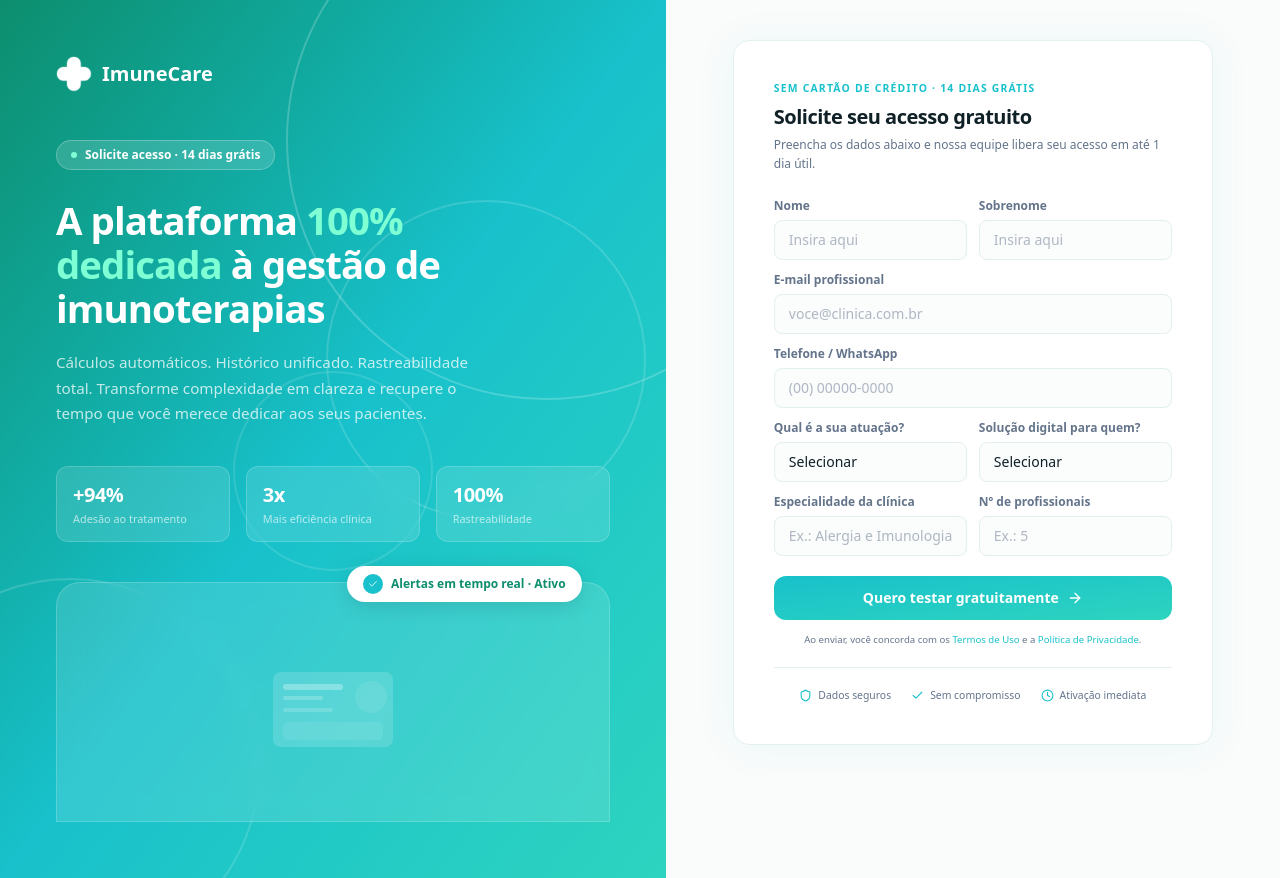
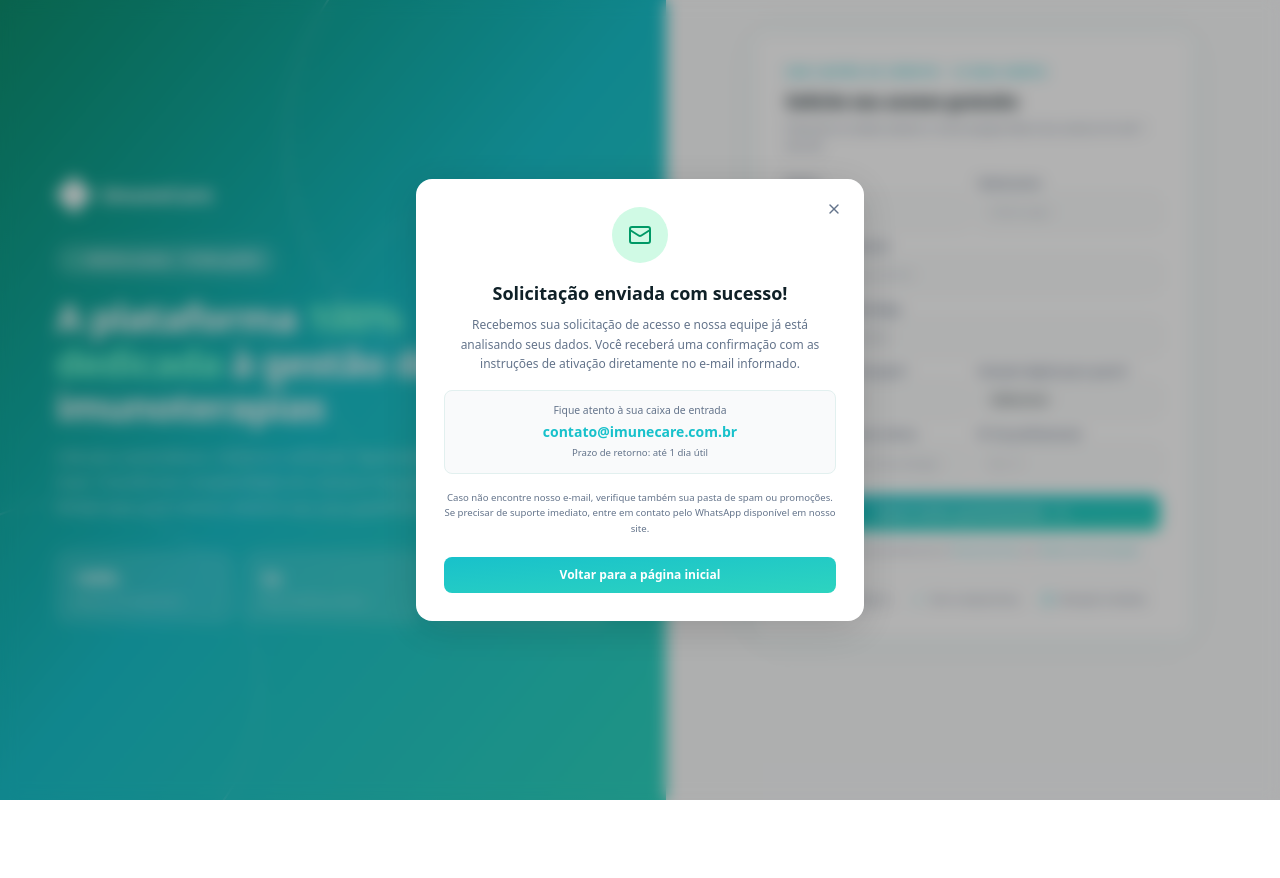
Before and after one commit to anaperinii/imunecare-web, a React (Vite) app: page /trial in a window 1280 px wide. Both pictures are taken after a click on the button "Quero testar gratuitamente". After the commit the page ends 800 px from the top, so only its background shows below. Built offline with nearby package versions, Linux system fonts and the light colour scheme.

Commit message:
feat: enhance landing page sections with responsive typography and improved layout

```diff
--- a/src/components/header.tsx
+++ b/src/components/header.tsx
@@ -46,7 +46,7 @@
         )}
       >
         {/* Logo */}
-        <Link to="/" className="flex items-center gap-2 no-underline">
+        <Link to="/" className="flex items-center gap-2 no-underline" onClick={() => window.scrollTo({ top: 0, behavior: 'smooth' })}>
           <img src={imunecareLogo} alt="ImuneCare" className="w-7 h-7 rounded-md" />
           <span className="text-xl font-extrabold tracking-[-0.5px] gradient-text">
             ImuneCare
--- a/src/components/landing/ai-section.tsx
+++ b/src/components/landing/ai-section.tsx
@@ -25,7 +25,7 @@
           <span className="inline-block text-[0.75rem] font-bold tracking-[2px] uppercase bg-white/15 border border-white/20 text-white px-4 py-1.5 rounded-full mb-4">
             Automação Clínica
           </span>
-          <h2 className="text-[clamp(1.75rem,3.5vw,2.75rem)] font-extrabold tracking-[-1px] leading-[1.15] max-w-130 mb-4 text-white">
+          <h2 className="text-[clamp(1.4rem,2.8vw,2.1rem)] font-extrabold tracking-[-0.5px] leading-[1.15] max-w-130 mb-4 text-white">
             Automação inteligente para alergistas
           </h2>
           <p className="text-base text-white/70 max-w-130 leading-[1.7] mb-10">
--- a/src/components/landing/cta-section.tsx
+++ b/src/components/landing/cta-section.tsx
@@ -4,7 +4,7 @@
   return (
     <section className="py-24 px-[5%] text-center bg-[linear-gradient(180deg,var(--bg)_0%,var(--color-teal-50)_100%)]">
       <div className="reveal">
-        <h2 className="text-[clamp(2rem,4vw,3.2rem)] font-extrabold tracking-[-1px] leading-[1.15] max-w-160 mx-auto mb-5 bg-[linear-gradient(135deg,var(--text),var(--color-teal-700))] bg-clip-text [-webkit-background-clip:text] [-webkit-text-fill-color:transparent]">
+        <h2 className="text-[clamp(1.5rem,3vw,2.3rem)] font-extrabold tracking-[-0.5px] leading-[1.15] max-w-160 mx-auto mb-5 bg-[linear-gradient(135deg,var(--text),var(--color-teal-700))] bg-clip-text [-webkit-background-clip:text] [-webkit-text-fill-color:transparent]">
           Gestão imunoterápica com controle e precisão
         </h2>
         <p className="text-base text-(--text-muted) max-w-110 mx-auto mb-10 leading-[1.7]">
--- a/src/components/landing/features-grid.tsx
+++ b/src/components/landing/features-grid.tsx
@@ -33,7 +33,7 @@
         <span className="inline-block text-[0.75rem] font-bold tracking-[2px] uppercase text-teal-600 bg-teal-50 border border-teal-200 px-4 py-1.5 rounded-full mb-4">
           Funcionalidades
         </span>
-        <h2 className="text-[clamp(1.75rem,3.5vw,2.75rem)] font-extrabold tracking-[-1px] leading-[1.15] max-w-160 mb-4">
+        <h2 className="text-[clamp(1.4rem,2.8vw,2.1rem)] font-extrabold tracking-[-0.5px] leading-[1.15] max-w-160 mb-4">
           Projetado para especialistas em imunoterapia alérgica
         </h2>
         <p className="text-base text-(--text-muted) max-w-130 leading-[1.7] mb-12">
--- a/src/components/landing/hero-section.tsx
+++ b/src/components/landing/hero-section.tsx
@@ -15,8 +15,8 @@
         </div>
 
         {/* Heading */}
-        <h1 className="text-[clamp(2.2rem,4.5vw,3.6rem)] font-extrabold leading-[1.1] tracking-[-1.5px] mb-5 bg-[linear-gradient(150deg,var(--text)_0%,var(--color-teal-800)_60%,var(--color-cyan-600)_100%)] bg-clip-text [-webkit-background-clip:text] [-webkit-text-fill-color:transparent]">
-          Centralize e otimize a gestão de imunoterapias alérgicas
+        <h1 className="text-[clamp(1.8rem,3.5vw,2.8rem)] font-extrabold leading-[1.1] tracking-[-1px] mb-5 bg-[linear-gradient(150deg,var(--text)_0%,var(--color-teal-800)_60%,var(--color-cyan-600)_100%)] bg-clip-text [-webkit-background-clip:text] [-webkit-text-fill-color:transparent]">
+          Centralize a gestão de imunoterapias alérgicas
         </h1>
 
         {/* Subtitle */}
@@ -28,7 +28,7 @@
         <div className="flex gap-3 flex-wrap mb-10">
           <Link
             to="/trial"
-            className="px-6 py-2.5 rounded-full border-none bg-linear-to-br from-[#18C1CB] to-teal-400 text-white font-semibold text-[0.9rem] cursor-pointer transition-all duration-250 shadow-[0_4px_20px_rgba(24,193,203,0.35)] hover:-translate-y-0.5 hover:shadow-[0_8px_32px_rgba(24,193,203,0.4)] no-underline"
+            className="px-6 py-2.5 rounded-full border-none bg-linear-to-br from-brand to-teal-400 text-white font-semibold text-[0.9rem] cursor-pointer transition-all duration-250 shadow-[0_4px_20px_rgba(24,193,203,0.35)] hover:-translate-y-0.5 hover:shadow-[0_8px_32px_rgba(24,193,203,0.4)] no-underline"
           >
             Solicitar demonstração
           </Link>
--- a/src/components/landing/numbers-section.tsx
+++ b/src/components/landing/numbers-section.tsx
@@ -25,7 +25,7 @@
       <span className="inline-block text-[0.75rem] font-bold tracking-[2px] uppercase text-teal-600 bg-white border border-teal-200 px-4 py-1.5 rounded-full mb-4">
         Nossos números
       </span>
-      <h2 className="text-[clamp(1.75rem,3.5vw,2.75rem)] font-extrabold tracking-[-1px] leading-[1.15] max-w-160 mx-auto">
+      <h2 className="text-[clamp(1.4rem,2.8vw,2.1rem)] font-extrabold tracking-[-0.5px] leading-[1.15] max-w-160 mx-auto">
         Resultados que falam por si
       </h2>
       <div className="flex gap-8 sm:gap-16 justify-center flex-wrap mt-12">
--- a/src/components/landing/pricing-section.tsx
+++ b/src/components/landing/pricing-section.tsx
@@ -44,7 +44,7 @@
         <span className="inline-block text-[0.75rem] font-bold tracking-[2px] uppercase text-teal-600 bg-teal-50 border border-teal-200 px-4 py-1.5 rounded-full mb-4">
           Preços
         </span>
-        <h2 className="text-[clamp(1.75rem,3.5vw,2.75rem)] font-extrabold tracking-[-1px] leading-[1.15] max-w-160">
+        <h2 className="text-[clamp(1.4rem,2.8vw,2.1rem)] font-extrabold tracking-[-0.5px] leading-[1.15] max-w-160">
           Planos para cada fase da sua clínica
         </h2>
         <p className="text-base text-(--text-muted) max-w-130 leading-[1.7] mt-3">
--- a/src/components/landing/tabs-section.tsx
+++ b/src/components/landing/tabs-section.tsx
@@ -50,7 +50,7 @@
         <span className="inline-block text-[0.75rem] font-bold tracking-[2px] uppercase text-teal-600 bg-white border border-teal-200 px-4 py-1.5 rounded-full mb-4">
           Aprofunde-se
         </span>
-        <h2 className="text-[clamp(1.75rem,3.5vw,2.75rem)] font-extrabold tracking-[-1px] leading-[1.15] mx-auto">
+        <h2 className="text-[clamp(1.4rem,2.8vw,2.1rem)] font-extrabold tracking-[-0.5px] leading-[1.15] mx-auto">
           Projetado para o fluxo clínico real
         </h2>
         <p className="text-base text-(--text-muted) mt-3 mx-auto leading-[1.7]">
--- a/src/components/landing/testimonials-section.tsx
+++ b/src/components/landing/testimonials-section.tsx
@@ -33,7 +33,7 @@
         <span className="inline-block text-[0.75rem] font-bold tracking-[2px] uppercase text-teal-600 bg-teal-50 border border-teal-200 px-4 py-1.5 rounded-full mb-4">
           Depoimentos
         </span>
-        <h2 className="text-[clamp(1.75rem,3.5vw,2.75rem)] font-extrabold tracking-[-1px] leading-[1.15] max-w-160">
+        <h2 className="text-[clamp(1.4rem,2.8vw,2.1rem)] font-extrabold tracking-[-0.5px] leading-[1.15] max-w-160">
           Quem usa, recomenda
         </h2>
       </div>
--- a/src/pages/trial-page.tsx
+++ b/src/pages/trial-page.tsx
@@ -1,6 +1,6 @@
 import { useState } from 'react'
 import { Link } from '@tanstack/react-router'
-import { ArrowRight, Shield, Check, Clock } from 'lucide-react'
+import { ArrowRight, Shield, Check, Clock, Mail, X } from 'lucide-react'
 import imunecareLogo from '@/assets/imunecare-logo.png'
 import imunecareWhiteLogo from '@/assets/imunecare-white-logo.png'
 
@@ -9,15 +9,16 @@
     nome: '', sobrenome: '', email: '', telefone: '',
     atuacao: '', solucao: '', especialidade: '', profissionais: '',
   })
+  const [showModal, setShowModal] = useState(false)
   const set = (f: string, v: string) => setForm((p) => ({ ...p, [f]: v }))
 
-  const inputClassRight = "w-full h-10 rounded-lg border border-(--border-custom) bg-gray-50/60 px-3.5 text-sm placeholder:text-(--text-muted)/50 focus:outline-none focus:ring-2 focus:ring-[#18C1CB]/40 focus:border-transparent transition-all"
-  const selectClass = "w-full h-10 rounded-lg border border-(--border-custom) bg-gray-50/60 px-3.5 text-sm appearance-none cursor-pointer focus:outline-none focus:ring-2 focus:ring-[#18C1CB]/40 focus:border-transparent transition-all pr-9"
+  const inputClassRight = "w-full h-8 rounded-lg border border-(--border-custom) bg-gray-50/60 px-3 text-xs placeholder:text-(--text-muted)/50 focus:outline-none focus:ring-2 focus:ring-[#18C1CB]/40 focus:border-transparent transition-all"
+  const selectClass = "w-full h-8 rounded-lg border border-(--border-custom) bg-gray-50/60 px-3 text-xs appearance-none cursor-pointer focus:outline-none focus:ring-2 focus:ring-[#18C1CB]/40 focus:border-transparent transition-all pr-8"
 
   return (
     <div className="flex min-h-screen">
       {/* Left panel */}
-      <div className="hidden lg:flex flex-col w-[52%] bg-linear-to-br from-[#0d8e6e] via-brand to-teal-400 relative overflow-hidden p-10 xl:p-14">
+      <div className="hidden lg:flex flex-col justify-center w-[52%] bg-linear-to-br from-[#0d8e6e] via-brand to-teal-400 relative overflow-hidden p-10 xl:p-14">
         {/* Decorative circles */}
         <div className="absolute -top-30 -right-35 w-130 h-130 rounded-full border-2 border-white/20 pointer-events-none" />
         <div className="absolute top-50 right-5 w-80 h-80 rounded-full border-2 border-white/15 pointer-events-none" />
@@ -25,68 +26,46 @@
         <div className="absolute bottom-[35%] left-[35%] w-50 h-50 rounded-full border-2 border-white/12 pointer-events-none" />
 
         {/* Logo */}
-        <Link to="/" className="flex items-center gap-2.5 no-underline mb-12 relative z-10">
+        <Link to="/" className="flex items-center gap-2.5 no-underline mb-8 relative z-10">
           <img src={imunecareWhiteLogo} alt="ImuneCare" className="w-9 h-9 rounded-lg" />
           <span className="text-xl font-bold text-white">ImuneCare</span>
         </Link>
 
         {/* Badge */}
-        <div className="inline-flex items-center gap-2 bg-white/15 border border-white/25 backdrop-blur-md text-white text-xs font-semibold px-3.5 py-1.5 rounded-full mb-7 w-fit relative z-10">
+        <div className="inline-flex items-center gap-2 bg-white/15 border border-white/25 backdrop-blur-md text-white text-xs font-semibold px-3.5 py-1.5 rounded-full mb-5 w-fit relative z-10">
           <span className="w-1.5 h-1.5 bg-[#7FFFD4] rounded-full animate-pulse" />
           Solicite acesso · 14 dias grátis
         </div>
 
         {/* Headline */}
-        <h1 className="text-[clamp(1.75rem,3vw,2.6rem)] font-extrabold text-white leading-[1.15] tracking-tight mb-5 max-w-120 relative z-10">
+        <h1 className="text-[clamp(1.75rem,3vw,2.6rem)] font-extrabold text-white leading-[1.15] tracking-tight mb-4 max-w-120 relative z-10">
           A plataforma <span className="text-[#7FFFD4]">100% dedicada</span> à gestão de imunoterapias
         </h1>
 
         {/* Sub */}
-        <p className="text-[0.95rem] text-white/75 leading-[1.65] max-w-105 mb-10 relative z-10">
+        <p className="text-[0.95rem] text-white/75 leading-[1.65] max-w-105 mb-8 relative z-10">
           Cálculos automáticos. Histórico unificado. Rastreabilidade total.
           Transforme complexidade em clareza e recupere o tempo que você merece dedicar aos seus pacientes.
         </p>
 
         {/* Stats */}
-        <div className="flex gap-4 mb-10 relative z-10">
+        <div className="flex gap-3 relative z-10">
           {[
             { value: '+94%', label: 'Adesão ao tratamento' },
             { value: '3x', label: 'Mais eficiência clínica' },
             { value: '100%', label: 'Rastreabilidade' },
           ].map((s) => (
-            <div key={s.label} className="flex-1 bg-white/12 border border-white/18 backdrop-blur-md rounded-xl px-4 py-3.5">
-              <div className="text-xl font-extrabold text-white tracking-tight">{s.value}</div>
-              <div className="text-[0.68rem] text-white/65 font-medium mt-0.5">{s.label}</div>
+            <div key={s.label} className="flex-1 bg-white/12 border border-white/18 backdrop-blur-md rounded-xl px-4 py-3">
+              <div className="text-lg font-extrabold text-white tracking-tight">{s.value}</div>
+              <div className="text-[0.65rem] text-white/65 font-medium mt-0.5">{s.label}</div>
             </div>
           ))}
-        </div>
-
-        {/* Photo placeholder */}
-        <div className="flex-1 relative z-10 flex items-end">
-          <div className="relative w-full">
-            <div className="absolute -top-4 right-7 bg-white rounded-full px-4 py-2 flex items-center gap-2 shadow-[0_4px_20px_rgba(0,0,0,0.12)] z-20">
-              <div className="w-5 h-5 rounded-full bg-brand flex items-center justify-center">
-                <Check size={10} className="text-white" />
-              </div>
-              <span className="text-xs font-semibold text-[#0d8e6e]">Alertas em tempo real · Ativo</span>
-            </div>
-            <div className="bg-white/12 border border-white/18 backdrop-blur-md rounded-t-3xl w-full h-60 flex items-center justify-center">
-              <svg width="160" height="120" viewBox="0 0 160 120" fill="none" className="opacity-50">
-                <rect x="20" y="30" width="120" height="75" rx="8" fill="white" fillOpacity="0.3" />
-                <rect x="30" y="42" width="60" height="6" rx="3" fill="white" fillOpacity="0.7" />
-                <rect x="30" y="54" width="40" height="4" rx="2" fill="white" fillOpacity="0.5" />
-                <rect x="30" y="66" width="50" height="4" rx="2" fill="white" fillOpacity="0.4" />
-                <circle cx="118" cy="55" r="16" fill="white" fillOpacity="0.2" />
-                <rect x="30" y="80" width="100" height="18" rx="5" fill="white" fillOpacity="0.18" />
-              </svg>
-            </div>
-          </div>
         </div>
       </div>
 
       {/* Right panel — Form */}
-      <div className="flex-1 flex items-start justify-center bg-gray-50/80 px-6 pt-10 pb-10 min-h-screen overflow-y-auto">
-        <div className="bg-white rounded-2xl border border-(--border-custom) shadow-[0_2px_40px_rgba(24,193,203,0.07)] p-8 xl:p-10 w-full max-w-120">
+      <div className="flex-1 flex items-start justify-center bg-gray-50/80 px-6 py-8 overflow-y-auto">
+        <div className="bg-white rounded-2xl border border-(--border-custom) shadow-[0_2px_40px_rgba(24,193,203,0.07)] p-6 xl:p-8 w-full max-w-110">
           {/* Mobile logo */}
           <div className="flex items-center gap-2 mb-6 lg:hidden">
             <img src={imunecareLogo} alt="ImuneCare" className="w-7 h-7 rounded-md" />
@@ -94,33 +73,33 @@
           </div>
 
           <p className="text-[0.65rem] font-bold uppercase tracking-[1.2px] text-brand mb-1.5">Sem cartão de crédito · 14 dias grátis</p>
-          <h2 className="text-xl font-extrabold text-(--text) tracking-tight mb-1">Solicite seu acesso gratuito</h2>
-          <p className="text-xs text-(--text-muted) mb-6 leading-relaxed">Preencha os dados abaixo e nossa equipe libera seu acesso em até 1 dia útil.</p>
+          <h2 className="text-lg font-extrabold text-(--text) tracking-tight mb-1">Solicite seu acesso gratuito</h2>
+          <p className="text-[0.7rem] text-(--text-muted) mb-5 leading-relaxed">Preencha os dados abaixo e nossa equipe libera seu acesso em até 1 dia útil.</p>
 
-          <div className="grid grid-cols-2 gap-3 mb-3">
+          <div className="grid grid-cols-2 gap-2.5 mb-2.5">
             <div>
-              <label className="text-xs font-semibold text-(--text-muted) mb-1.5 block">Nome</label>
+              <label className="text-[0.7rem] font-semibold text-(--text-muted) mb-1 block">Nome</label>
               <input value={form.nome} onChange={(e) => set('nome', e.target.value)} placeholder="Insira aqui" className={inputClassRight} />
             </div>
             <div>
-              <label className="text-xs font-semibold text-(--text-muted) mb-1.5 block">Sobrenome</label>
+              <label className="text-[0.7rem] font-semibold text-(--text-muted) mb-1 block">Sobrenome</label>
               <input value={form.sobrenome} onChange={(e) => set('sobrenome', e.target.value)} placeholder="Insira aqui" className={inputClassRight} />
             </div>
           </div>
 
-          <div className="mb-3">
-            <label className="text-xs font-semibold text-(--text-muted) mb-1.5 block">E-mail profissional</label>
+          <div className="mb-2.5">
+            <label className="text-[0.7rem] font-semibold text-(--text-muted) mb-1 block">E-mail profissional</label>
             <input type="email" value={form.email} onChange={(e) => set('email', e.target.value)} placeholder="voce@clinica.com.br" className={inputClassRight} />
           </div>
 
-          <div className="mb-3">
-            <label className="text-xs font-semibold text-(--text-muted) mb-1.5 block">Telefone / WhatsApp</label>
+          <div className="mb-2.5">
+            <label className="text-[0.7rem] font-semibold text-(--text-muted) mb-1 block">Telefone / WhatsApp</label>
             <input type="tel" value={form.telefone} onChange={(e) => set('telefone', e.target.value)} placeholder="(00) 00000-0000" className={inputClassRight} />
           </div>
 
-          <div className="grid grid-cols-2 gap-3 mb-3">
+          <div className="grid grid-cols-2 gap-2.5 mb-2.5">
             <div>
-              <label className="text-xs font-semibold text-(--text-muted) mb-1.5 block">Qual é a sua atuação?</label>
+              <label className="text-[0.7rem] font-semibold text-(--text-muted) mb-1 block">Qual é a sua atuação?</label>
               <select value={form.atuacao} onChange={(e) => set('atuacao', e.target.value)} className={selectClass}>
                 <option value="" disabled>Selecionar</option>
                 <option>Médico(a)</option>
@@ -131,7 +110,7 @@
               </select>
             </div>
             <div>
-              <label className="text-xs font-semibold text-(--text-muted) mb-1.5 block">Solução digital para quem?</label>
+              <label className="text-[0.7rem] font-semibold text-(--text-muted) mb-1 block">Solução digital para quem?</label>
               <select value={form.solucao} onChange={(e) => set('solucao', e.target.value)} className={selectClass}>
                 <option value="" disabled>Selecionar</option>
                 <option>Para mim (uso próprio)</option>
@@ -141,18 +120,18 @@
             </div>
           </div>
 
-          <div className="grid grid-cols-2 gap-3 mb-5">
+          <div className="grid grid-cols-2 gap-2.5 mb-4">
             <div>
-              <label className="text-xs font-semibold text-(--text-muted) mb-1.5 block">Especialidade da clínica</label>
+              <label className="text-[0.7rem] font-semibold text-(--text-muted) mb-1 block">Especialidade da clínica</label>
               <input value={form.especialidade} onChange={(e) => set('especialidade', e.target.value)} placeholder="Ex.: Alergia e Imunologia" className={inputClassRight} />
             </div>
             <div>
-              <label className="text-xs font-semibold text-(--text-muted) mb-1.5 block">Nº de profissionais</label>
+              <label className="text-[0.7rem] font-semibold text-(--text-muted) mb-1 block">Nº de profissionais</label>
               <input type="number" min="1" value={form.profissionais} onChange={(e) => set('profissionais', e.target.value)} placeholder="Ex.: 5" className={inputClassRight} />
             </div>
           </div>
 
-          <button className="w-full h-11 rounded-xl bg-linear-to-br from-brand to-teal-400 text-white text-sm font-bold flex items-center justify-center gap-2 hover:-translate-y-px hover:shadow-[0_4px_20px_rgba(24,193,203,0.35)] transition-all cursor-pointer">
+          <button onClick={() => setShowModal(true)} className="w-full h-9 rounded-lg bg-linear-to-br from-brand to-teal-400 text-white text-xs font-bold flex items-center justify-center gap-2 hover:-translate-y-px hover:shadow-[0_4px_20px_rgba(24,193,203,0.35)] transition-all cursor-pointer">
             Quero testar gratuitamente
             <ArrowRight size={16} />
           </button>
@@ -161,7 +140,7 @@
             Ao enviar, você concorda com os <a href="#" className="text-brand no-underline hover:underline">Termos de Uso</a> e a <a href="#" className="text-brand no-underline hover:underline">Política de Privacidade</a>.
           </p>
 
-          <hr className="border-t border-(--border-custom) my-5" />
+          <hr className="border-t border-(--border-custom) my-4" />
 
           <div className="flex items-center justify-center gap-5">
             {[
@@ -180,6 +159,45 @@
           </div>
         </div>
       </div>
+
+      {/* Confirmation modal */}
+      {showModal && (
+        <div className="fixed inset-0 z-50 flex items-center justify-center bg-black/30 backdrop-blur-sm" onClick={() => setShowModal(false)}>
+          <div className="relative bg-white rounded-2xl shadow-[0_8px_40px_rgba(0,0,0,0.15)] w-full max-w-md mx-4 p-7 text-center" onClick={(e) => e.stopPropagation()}>
+            <button onClick={() => setShowModal(false)} className="absolute top-4 right-4 h-7 w-7 flex items-center justify-center rounded-lg text-(--text-muted) hover:bg-gray-100 transition-all">
+              <X size={16} />
+            </button>
+
+            <div className="flex justify-center mb-4">
+              <div className="h-14 w-14 rounded-full bg-emerald-100 flex items-center justify-center">
+                <Mail size={24} className="text-emerald-600" />
+              </div>
+            </div>
+
+            <h3 className="text-lg font-bold text-(--text) mb-2">Solicitação enviada com sucesso!</h3>
+
+            <p className="text-xs text-(--text-muted) leading-relaxed mb-4">
+              Recebemos sua solicitação de acesso e nossa equipe já está analisando seus dados.
+              Você receberá uma confirmação com as instruções de ativação diretamente no e-mail informado.
+            </p>
+
+            <div className="bg-gray-50 border border-(--border-custom) rounded-lg px-4 py-3 mb-4">
+              <p className="text-[0.65rem] text-(--text-muted) font-medium mb-1">Fique atento à sua caixa de entrada</p>
+              <p className="text-sm font-semibold text-brand">contato@imunecare.com.br</p>
+              <p className="text-[0.6rem] text-(--text-muted) mt-1">Prazo de retorno: até 1 dia útil</p>
+            </div>
+
+            <p className="text-[0.6rem] text-(--text-muted) leading-relaxed mb-5">
+              Caso não encontre nosso e-mail, verifique também sua pasta de spam ou promoções.
+              Se precisar de suporte imediato, entre em contato pelo WhatsApp disponível em nosso site.
+            </p>
+
+            <Link to="/" className="inline-flex items-center justify-center w-full h-9 rounded-lg bg-linear-to-br from-brand to-teal-400 text-white text-xs font-bold hover:-translate-y-px hover:shadow-[0_4px_20px_rgba(24,193,203,0.35)] transition-all no-underline">
+              Voltar para a página inicial
+            </Link>
+          </div>
+        </div>
+      )}
     </div>
   )
 }
```
